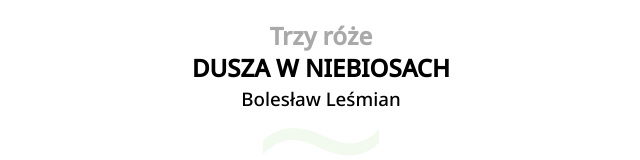
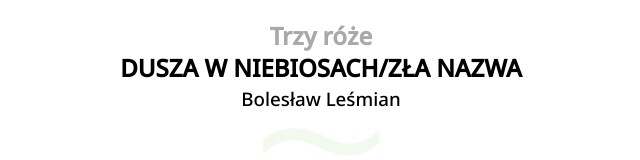
Before and after one commit to MartaStach/nauka-gita, a plain HTML site: page html/index.html in a window 1280 px wide. Shown: the top 160 px of the page, without its empty margins (319-959 px from the left). Drawn offline with Linux system fonts and the light colour scheme.

Commit message:
update html.index title

```diff
--- a/html/index.html
+++ b/html/index.html
@@ -14,7 +14,7 @@
             <div class="container">
                 <div class="poem-title">
                     <h2>Trzy róże</h3>
-                    <h1 class="title">Dusza w niebiosach</h1>
+                    <h1 class="title">Dusza w niebiosach/zła nazwa</h1>
                     <h3>Bolesław Leśmian</h2>
                 </div>
                 <div class="poem-text">
```
